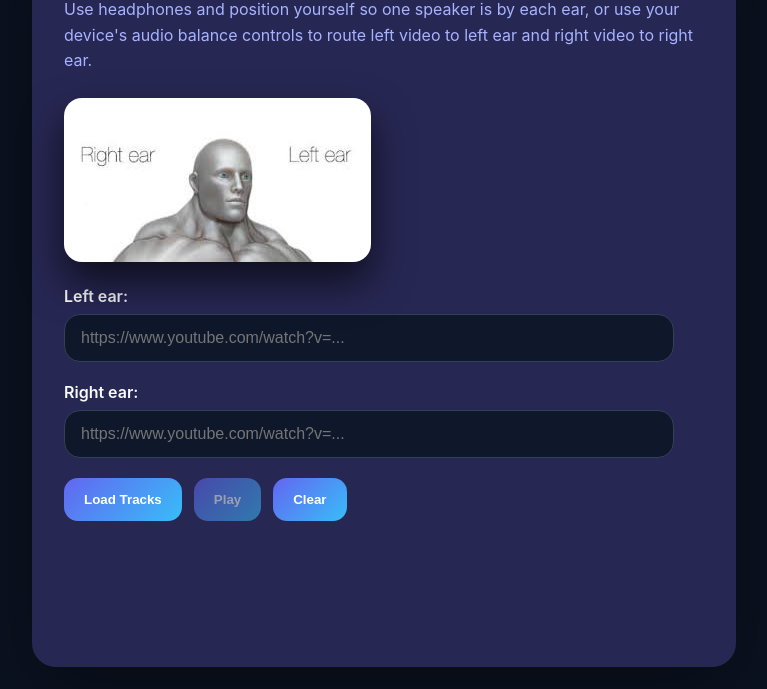
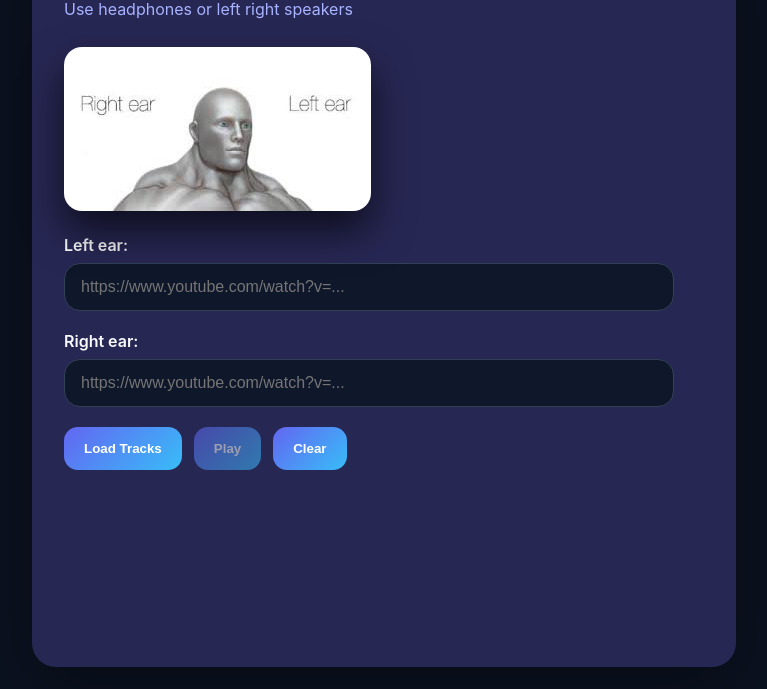
Before and after one commit to kuagabriel8/splitear-web, a website: page public/index.html in a window 1280 px wide. Shown: the part 111-800 px from the top of the page, without its empty margins (256-1023 px from the left). Drawn offline with Linux system fonts and the light colour scheme.

Commit message:
read mex fixes agn

```diff
--- a/public/index.html
+++ b/public/index.html
@@ -10,7 +10,7 @@
 <body>
   <div class="container">
     <h1>Split Ear YouTube Player</h1>
-    <p>Use headphones and position yourself so one speaker is by each ear, or use your device's audio balance controls to route left video to left ear and right video to right ear.</p>
+    <p>Use headphones or left right speakers</p>
 
     <div class="preview-shell">
       <div class="preview-frame" aria-label="Visual thumbnail preview">
```
Also changed, not shown: README.md.
